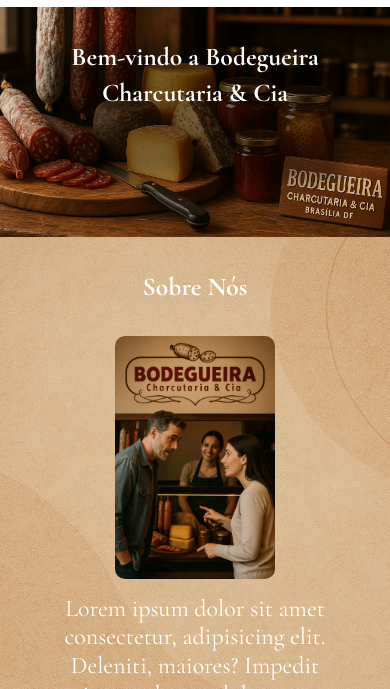
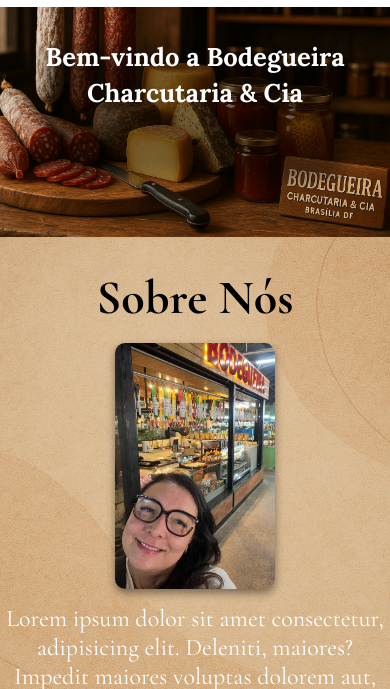
Before and after one commit to yagovysk/Bodegueira-Charcutaria, a plain HTML site: page index.html in a window 390 px wide. Shown: the part 155-844 px from the top of the page. Drawn offline with nearby package versions, Linux system fonts and the light colour scheme.

Commit message:
img sobre nós

```diff
--- a/index.html
+++ b/index.html
@@ -329,19 +329,26 @@
         </article>
       </section>
       <section class="about" id="about">
-        <h2 class="title">Sobre Nós</h2>
-        <img src="./assets/about-img.webp" alt="" />
-        <p class="paragraph-about">
-          Lorem ipsum dolor sit amet consectetur, adipisicing elit. Deleniti,
-          maiores? Impedit maiores voluptas dolorem aut, amet totam sunt. Quos
-          porro perspiciatis ratione praesentium consequatur hic illo aliquam
-          facilis ex eveniet.
-        </p>
+        <h2 class="title-about">Sobre Nós</h2>
+        <article class="about-content">
+          <div class="container-content">
+            <img
+              src="./assets/perfil.jpg"
+              alt="Foto da bodegaria mostrando seus produtos (queijo, salames e geleias) e atendentes em ação."
+            />
+            <p class="paragraph-about">
+              Lorem ipsum dolor sit amet consectetur, adipisicing elit.
+              Deleniti, maiores? Impedit maiores voluptas dolorem aut, amet
+              totam sunt. Quos porro perspiciatis ratione praesentium
+              consequatur hic illo aliquam facilis ex eveniet.
+            </p>
+          </div>
+        </article>
         <a href="">Veja nossos produtos!</a>
       </section>
       <section class="products" id="products">
         <h3>Confira Nossos Produtos</h3>
-        <div></div>
+        <div class="container-products"></div>
       </section>
     </main>
     <script src="./script.js" defer></script>
--- a/style.css
+++ b/style.css
@@ -124,18 +124,21 @@
 }
 
 .title {
+  font-family: "Lora", serif;
   font-size: 3rem;
   color: #fff;
   line-height: 1.2;
 }
 
 .subtitle {
+  font-family: "Lora", serif;
   font-size: 2rem;
   color: #fff;
   line-height: 1.2;
 }
 
 .paragraph {
+  font-family: "Cormorant Garamond", serif;
   color: #fff;
   font-size: 1.5rem;
   line-height: 1.2;
@@ -152,19 +155,38 @@
   gap: 1rem;
   width: 100%;
   padding: 2rem 8rem;
-  text-align: center;
 }
 
-.about .paragraph-about {
+.title-about {
+  font-family: "Cormorant Garamond", serif;
+  font-size: 3rem;
+}
+
+.about .about-content {
+  display: flex;
+  flex-direction: column;
+  gap: 1rem;
+}
+
+.container-content {
+  display: flex;
+  align-items: center;
+  gap: 1rem;
+  padding: 0 10rem;
+}
+
+.paragraph-about {
   color: #fff;
   font-size: 1.5rem;
   line-height: 1.2;
   font-family: "Cormorant Garamond", serif;
+  text-align: left;
 }
 
 .about img {
-  width: 20rem;
+  width: 17rem;
   border-radius: 10px;
+  box-shadow: 0 4px 8px rgba(0, 0, 0, 0.449);
 }
 
 .about a {
@@ -224,8 +246,8 @@
     padding: 0.2rem;
   }
 
-  .about .paragraph {
-    max-width: 80%;
+  .paragraph-about {
+    text-align: center;
   }
 
   .titles {
@@ -310,7 +332,20 @@
   /* Ajuste Opcional para Seção About em Mobile */
   .about {
     height: 100%;
-    padding: 2rem;
+    padding: 2rem 0;
+  }
+
+  .about .about-content {
+    flex-direction: column;
+    gap: 1rem;
+    padding: 0;
+  }
+
+  .about .container-content {
+    flex-direction: column;
+    align-items: center;
+    padding: 0;
+    text-align: center;
   }
 
   .about img {
```
Also changed, not shown: assets/perfil.jpg (added).
